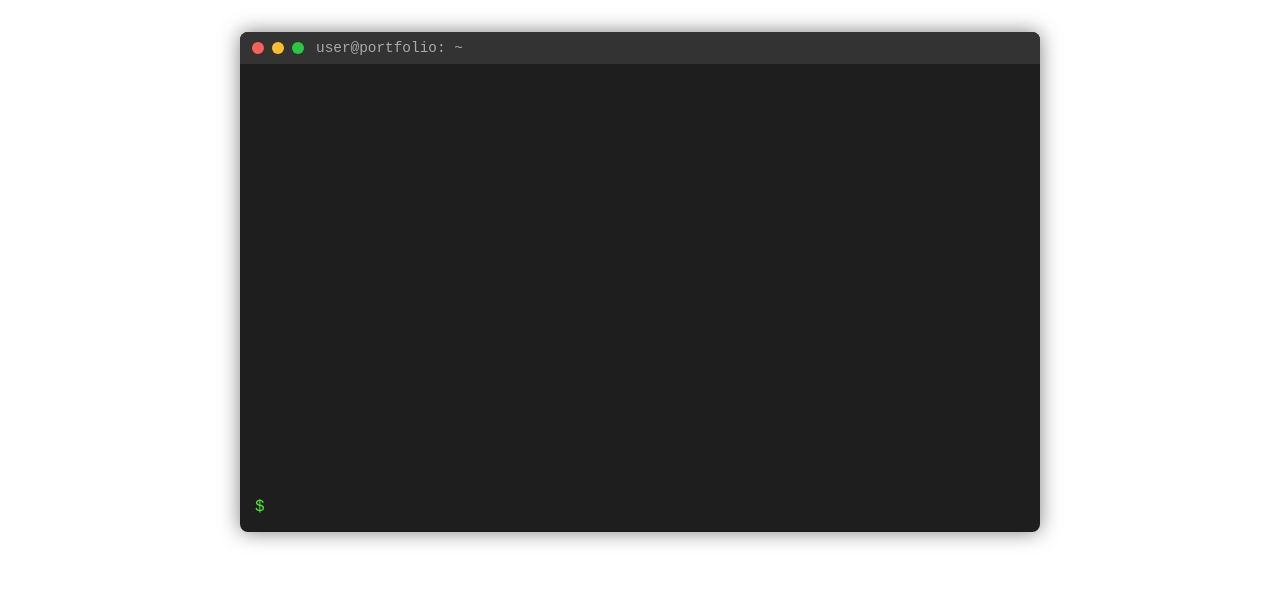
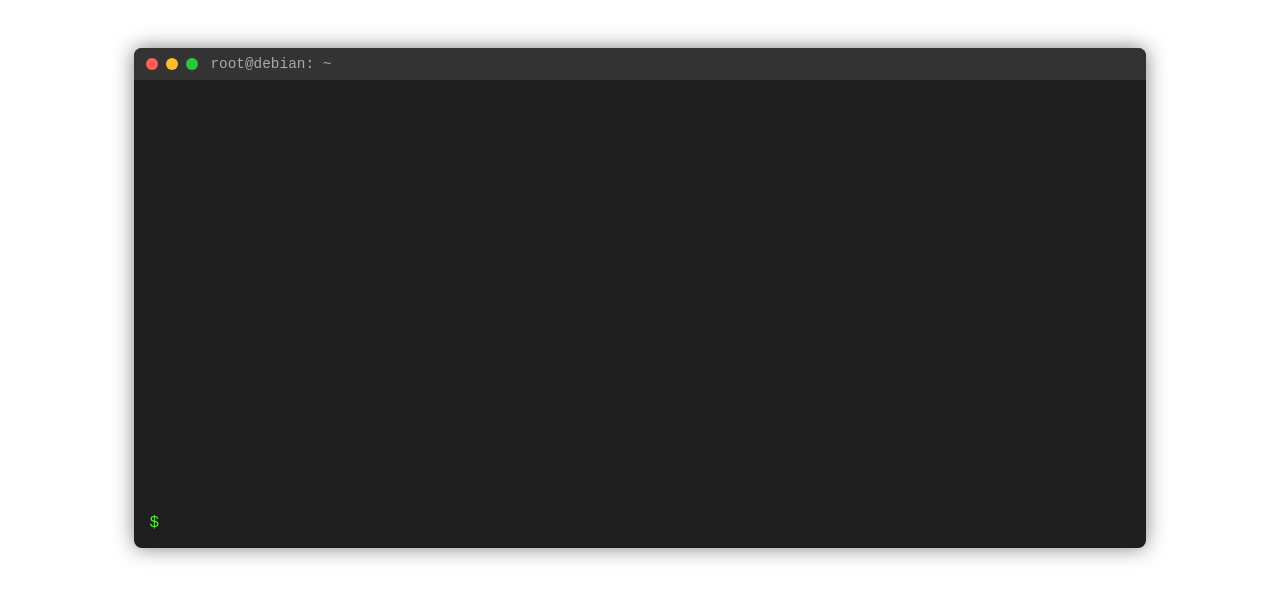
Before and after one commit to Zulhaditya/porterminal, a Svelte app: page / in a window 1280 px wide. Shown: the top 600 px of the page. Built offline with nearby package versions, Linux system fonts and the light colour scheme.

Commit message:
UPDATE : clear functionality

```diff
--- a/src/app.css
+++ b/src/app.css
@@ -33,4 +33,10 @@
 .command-output {
   margin: 10px 0;
   line-height: 1.5;
+  animation: fadeIn 0.3s ease;
 }
+
+@keyframes fadeIn {
+  from { opacity: 0; transform: translateY(-10px); }
+  to { opacity: 1; transform: translateY(0); }
+}
--- a/src/components/Terminal.svelte
+++ b/src/components/Terminal.svelte
@@ -6,12 +6,12 @@
   import AboutCommand from "./commands/AboutCommand.svelte";
   import ProjectsCommand from "./commands/ProjectsCommand.svelte";
   import ContactCommand from "./commands/ContactCommand.svelte";
+  import ClearCommand from "./commands/ClearCommand.svelte";
 
   let commandHistory = [];
   let outputHistory = [];
 
   let currentArgs = null;
-  let componentProps = {};
   let CommandComponent = null;
 
   // Available commands
@@ -20,6 +20,7 @@
     about: AboutCommand,
     projects: ProjectsCommand,
     contact: ContactCommand,
+    clear: ClearCommand,
   };
 
   function handleCommand(event) {
@@ -52,33 +53,21 @@
       const [command, ...args] = trimmedInput.split(" ");
       const cmd = command.toLowerCase();
 
+      // Special case for clear command
+      if (cmd === "clear") {
+        outputHistory = [];
+        commandHistory = [];
+        CommandComponent = null;
+        return "";
+      }
+
       if (!commands[cmd]) {
         return `Command not found: ${cmd}. Type <span class="command">help</span> for available commands.`;
       }
 
-      // Special case for clear command
-      if (cmd === "clear") {
-        outputHistory = [];
-        return "";
-      }
-
-      if (commands[cmd]) {
-        CommandComponent = commands[cmd];
-        currentArgs = args;
-        return ""; // Render akan ditangani oleh <svelte:component>
-      }
-
-      return `Command not found: ${cmd}`;
-
-      // Render command component
-      // const CommandComponent = commands[cmd];
-      // const tempDiv = document.createElement("div");
-      // new CommandComponent({
-      //   target: tempDiv,
-      //   props: { args },
-      // });
-      //
-      // return tempDiv.innerHTML;
+      CommandComponent = commands[cmd];
+      currentArgs = args;
+      return "";
     } catch (error) {
       console.error("Error processing command:", error);
       return `Error: Failed to process command (${error.message})`;
@@ -93,13 +82,12 @@
       <span class="minimize"></span>
       <span class="maximize"></span>
     </div>
-    <span class="terminal-title">user@portfolio: ~</span>
+    <span class="terminal-title">root@debian: ~</span>
   </div>
 
-  {#if CommandComponent}
+  {#if CommandComponent && CommandComponent !== ClearCommand}
     <svelte:component this={CommandComponent} args={currentArgs} />
   {/if}
-
   <div class="terminal-body">
     <OutputDisplay {outputHistory} />
     <CommandLine on:command={(e) => handleCommand(e.detail)} />
@@ -109,9 +97,9 @@
 <style>
   .terminal {
     width: 80%;
-    max-width: 800px;
+    max-width: 1280px;
     height: 500px;
-    margin: 2rem auto;
+    margin: 3rem auto;
     background-color: #1e1e1e;
     border-radius: 8px;
     box-shadow: 0 0 20px rgba(0, 0, 0, 0.5);
--- /dev/null
+++ b/src/components/commands/ClearCommand.svelte
@@ -0,0 +1,3 @@
+<script>
+  export const args = [];
+</script>
```
